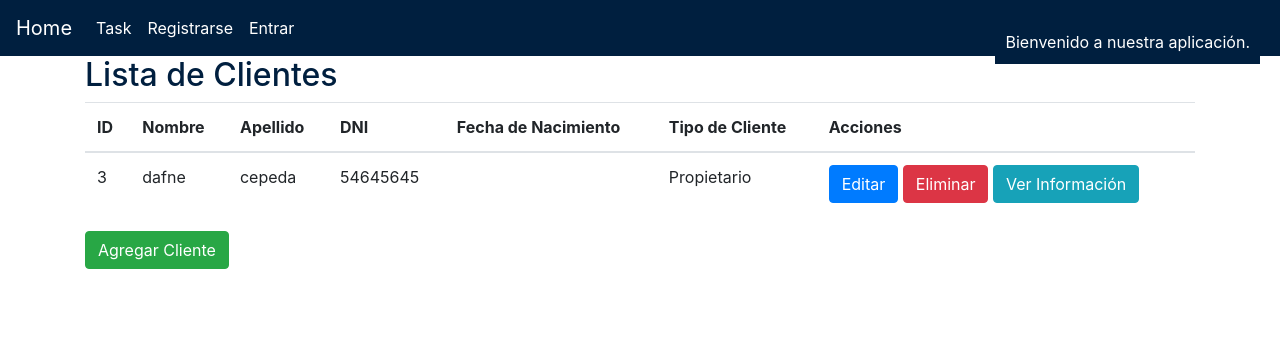
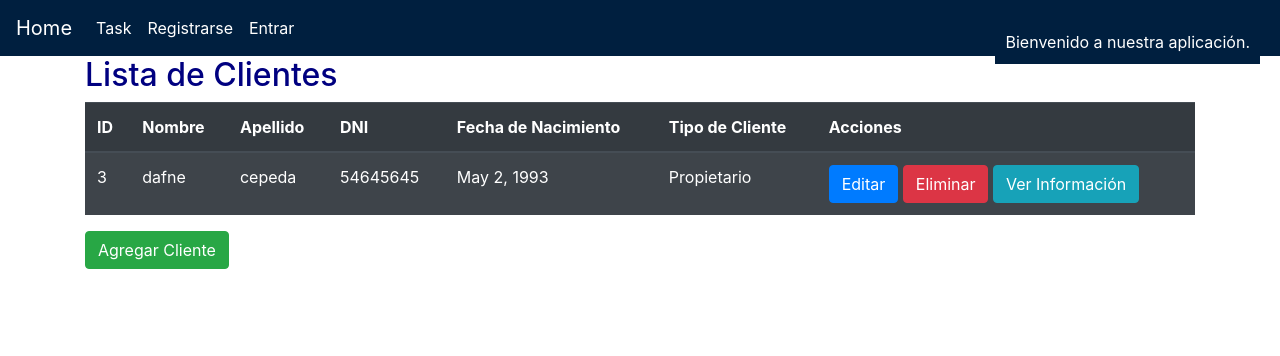
Before and after one commit to X6xHolloWx6X/DjangoWanhua, a Django app: page /clientes/ in a window 1280 px wide. Shown: the top 356 px of the page. Run offline with Django 4.2, Linux system fonts and the light colour scheme; data comes from the database, SQL or seed files in the repository; both versions use the stored data as it was after the commit; some libraries are stand-ins or nearby versions.

Commit message:
Falta estilos al CRUD CLIENTES también un error en las ID

```diff
--- a/tasks/models.py
+++ b/tasks/models.py
@@ -12,10 +12,17 @@ class Cliente(models.Model):
     dni = models.CharField(max_length=20)
     tipo_cliente = models.CharField(max_length=20, choices=TIPOS_CLIENTE)
 
+    # Permitir fecha de nacimiento nula
+    fecha_nacimiento = models.DateField(null="YYYY-MM-DD", blank=True)
+
     # Si el cliente es un inquilino, se requieren detalles del garante
     garante_nombre = models.CharField(max_length=100, blank=True, null=True)
     garante_apellido = models.CharField(max_length=100, blank=True, null=True)
     garante_dni = models.CharField(max_length=20, blank=True, null=True)
 
+    # Agregar campos de dirección para inquilino y garantes
+    direccion_inquilino = models.CharField(max_length=255, blank=True, null=True)
+    direccion_garante = models.CharField(max_length=255, blank=True, null=True)
+
     def __str__(self):
         return f"{self.nombre} {self.apellido}"
--- a/tasks/templates/clientes.html
+++ b/tasks/templates/clientes.html
@@ -1,8 +1,8 @@
 {% extends "base.html" %}
 
 {% block content %}
-  <h2>Lista de Clientes</h2>
-  <table class="table">
+  <h2 style="color: navy;">Lista de Clientes</h2>
+  <table class="table table-dark table-striped">
     <thead>
       <tr>
         <th>ID</th>
@@ -38,7 +38,7 @@
 
   <!-- Formulario para agregar cliente (inicialmente oculto) -->
   <div id="formularioCrearCliente" style="display: none;">
-    <h2>Agregar Cliente</h2>
+    <h2 style="color: navy;">Agregar Cliente</h2>
     <form id="crearClienteForm" method="post">
       {% csrf_token %}
       <div class="form-group">
@@ -60,13 +60,13 @@
       <div class="form-group">
         <label for="tipo_cliente">Tipo de Cliente:</label>
         <select class="form-control" id="tipo_cliente" name="tipo_cliente" onchange="toggleGarante()">
+          <option value="propietario">propietario</option>
           <option value="inquilino">Inquilino</option>
-          <option value="propietario">Propietario</option>
         </select>
       </div>
       <!-- Datos del garante (visible solo si se elige "inquilino") -->
       <div id="garanteDatos" style="display: none;">
-        <h3>Datos del Garante</h3>
+        <h3 style="color: navy;">Datos del Garante</h3>
         <div class="form-group">
           <label for="garante_nombre">Nombre del Garante:</label>
           <input type="text" class="form-control" id="garante_nombre" name="garante_nombre">
@@ -88,7 +88,7 @@
 
   <!-- Formulario para editar cliente (inicialmente oculto) -->
   <div id="formularioEditarCliente" style="display: none;">
-    <h2>Editar Cliente</h2>
+    <h2 style="color: navy;">Editar Cliente</h2>
     <form id="editarClienteForm" method="post">
       {% csrf_token %}
       <input type="hidden" name="cliente_id" id="clienteIdEditar" value="">
@@ -117,7 +117,7 @@
       </div>
       <!-- Datos del garante (visible solo si se elige "inquilino") -->
       <div id="garanteDatosEditar" style="display: none;">
-        <h3>Datos del Garante</h3>
+        <h3 style="color: navy;">Datos del Garante</h3>
         <div class="form-group">
           <label for="garante_nombreEditar">Nombre del Garante:</label>
           <input type="text" class="form-control" id="garante_nombreEditar" name="garante_nombre">
@@ -139,7 +139,7 @@
 
   <!-- Alerta de eliminación (inicialmente oculta) -->
   <div id="alertaEliminar" style="display: none;">
-    <h3>¿Estás seguro de que deseas eliminar este cliente?</h3>
+    <h3 style="color: navy;">¿Estás seguro de que deseas eliminar este cliente?</h3>
     <button class="btn btn-danger" onclick="eliminarCliente()">ELIMINAR</button>
     <button class="btn btn-light" onclick="cancelarEliminar()">NO</button>
   </div>
@@ -147,7 +147,7 @@
   <!-- Agrega un contenedor div para el menú flotante -->
  <div id="menuFlotante" style="display: none; position: fixed; top: 20px; right: 20px; background-color: white; border: 1px solid #ccc; padding: 10px; max-width: 300px;">
     <button style="position: absolute; top: 5px; right: 5px; background-color: lightgreen; border: none; color: white; padding: 5px 10px; cursor: pointer;" onclick="cerrarMenuFlotante()">X</button>
-    <h2>Información del Cliente</h2>
+    <h2 style="color: navy;">Información del Cliente</h2>
     <p><strong>ID:</strong> <span id="infoId"></span></p>
     <p><strong>Nombre:</strong> <span id="infoNombre"></span></p>
     <p><strong>Apellido:</strong> <span id="infoApellido"></span></p>
```
Also changed, not shown: db.sqlite3, tasks/migrations/0006_cliente_fecha_nacimiento_and_more.py, tasks/migrations/0008_remove_cliente_garante_fecha_nacimiento_and_more.py, tasks/migrations/0010_cliente_direccion_garante_and_more.py (added), tasks/migrations/0011_remove_cliente_direccion_garante_and_more.py (added), tasks/migrations/0012_remove_cliente_telefono_cliente_direccion_garante_and_more.py (added).
